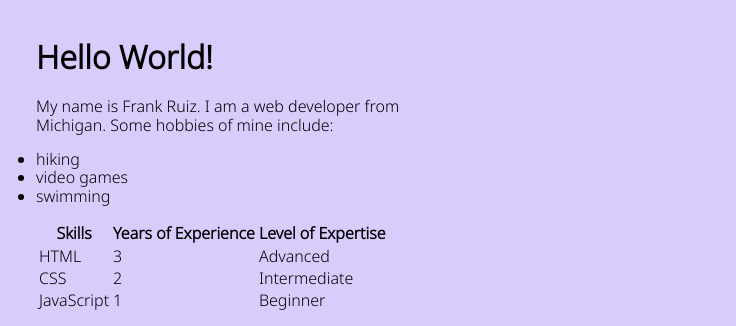
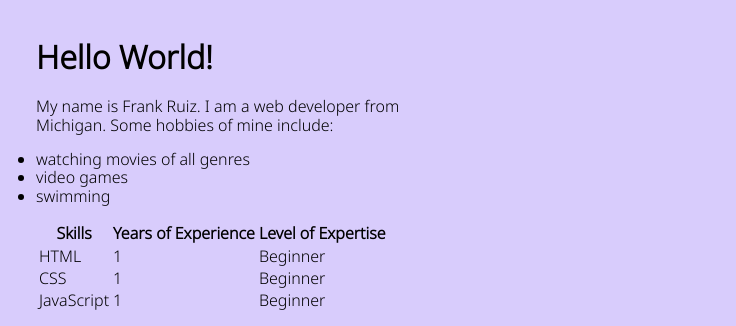
Before and after one commit to frankjrmv/portfolio-website, a plain HTML site: page about.html in a window 1280 px wide. Shown: the part 219-545 px from the top of the page, 544-1280 px from the left. Drawn offline with Linux system fonts and the light colour scheme.

Commit message:
finalize text/title

```diff
--- a/about.html
+++ b/about.html
@@ -4,7 +4,7 @@
 	<head>
 		<meta name="viewport" content="width=device-width, intial-scale=1">
 		<meta charset="utf-8">
-		<title>Frank Ruiz - Portfolio</title>
+		<title>About Frank</title>
 		<link rel="icon" type="image/png" href="img/favicon1.png" sizes="32x32" />
 		<link rel="stylesheet" type="text/css" href="css/normalize.css">
 		<link rel="preconnect" href="https://fonts.googleapis.com">
@@ -44,7 +44,7 @@
 		</p>
 
 		<ul>
-			<li>hiking</li>
+			<li>watching movies of all genres</li>
 			<li>video games</li>
 			<li>swimming</li>
 		</ul>
@@ -60,13 +60,13 @@
 			</thead>
 		<tr>
 			<td>HTML</td>
-			<td>3</td>
-			<td>Advanced</td>
+			<td>1</td>
+			<td>Beginner</td>
 		</tr>
 		<tr>
 			<td>CSS</td>
-			<td>2</td>
-			<td>Intermediate</td>
+			<td>1</td>
+			<td>Beginner</td>
 		</tr>
 		<tr>
 			<td>JavaScript</td>
```
Also changed, not shown: contact.html (+1 -1 lines).
